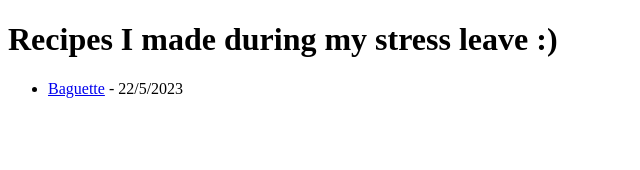
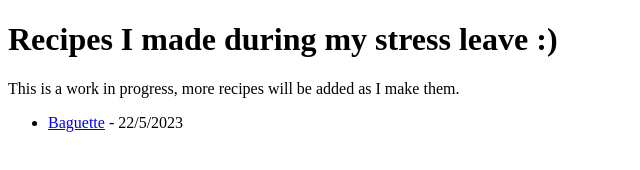
Before and after one commit to GemJams/odin-recipes, a plain HTML site: page index.html in a window 1280 px wide. Shown: the whole page, without its empty margins (0-640 px from the left). Drawn offline with Linux system fonts and the light colour scheme.

Commit message:
Add additional commentary to index page

```diff
--- a/index.html
+++ b/index.html
@@ -7,6 +7,7 @@
 
     <body>
         <h1> Recipes I made during my stress leave :)</h1>
+        This is a work in progress, more recipes will be added as I make them.
         <ul>
             <li><a href="recipes/baguette.html">Baguette</a> - 22/5/2023</li>
 
```
